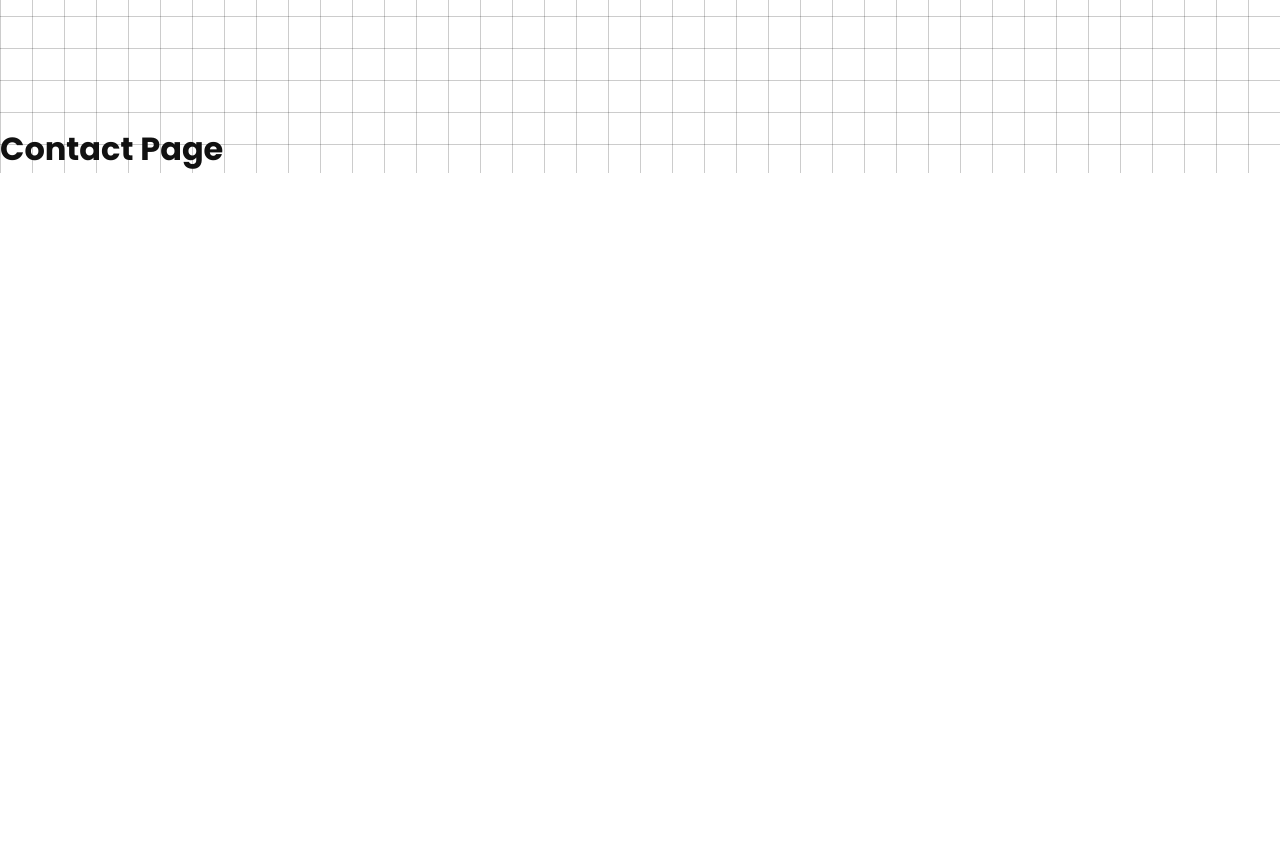
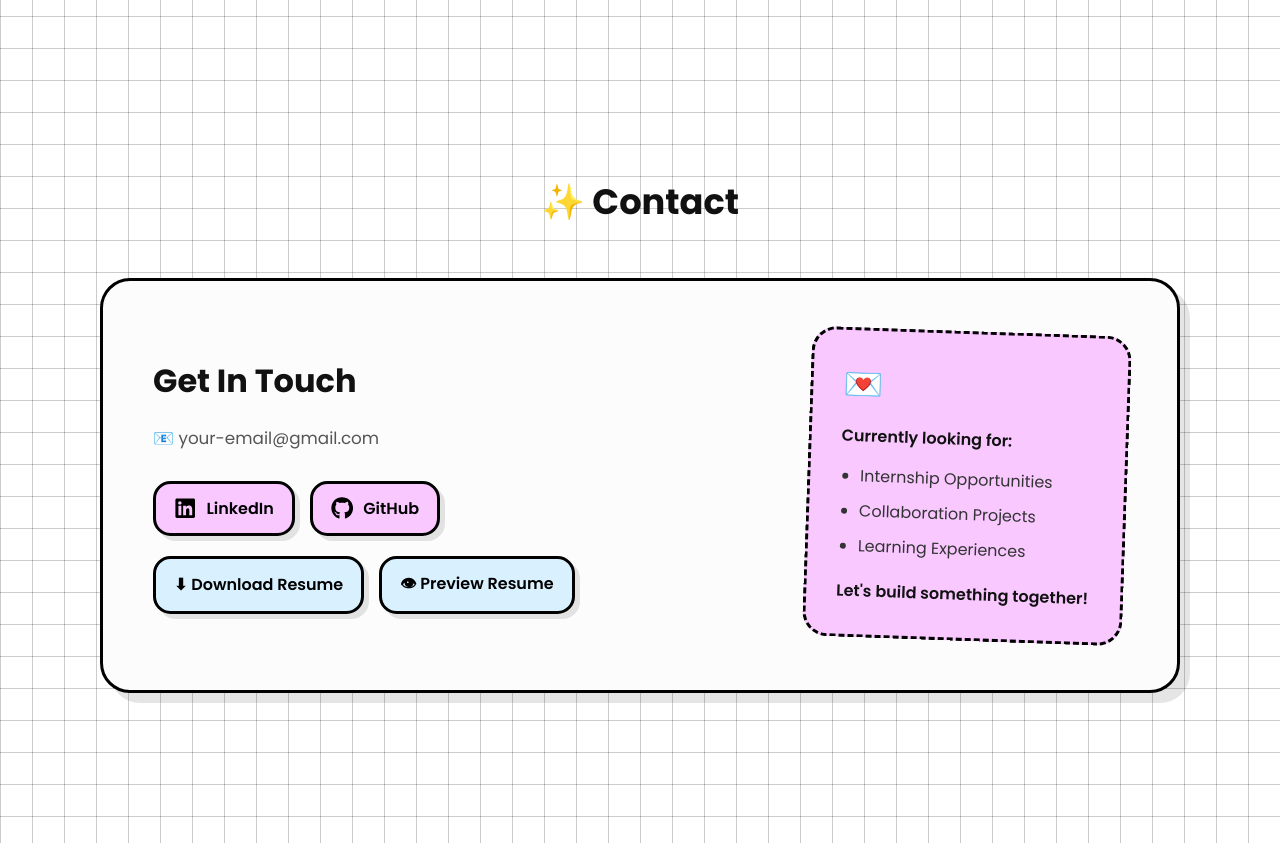
Before and after one commit to KshitijaKhilari/portfolio-website, a React (Vite) app: page / in a window 1280 px wide. Shown: the part 3440-4283 px from the top of the page. Before the commit the page ends 3613 px from the top, so only its background shows below. Built offline with nearby package versions, Linux system fonts and the light colour scheme.

Commit message:
Contact Page Done

```diff
--- /dev/null
+++ b/src/Styles/Contact.css
@@ -0,0 +1,167 @@
+.contact-section {
+  width: 100%;
+
+  padding: 50px 100px 150px;
+}
+
+.contact-title {
+  text-align: center;
+
+  font-size: 2.2rem;
+
+  margin-bottom: 50px;
+}
+
+.contact-card {
+  max-width: 1100px;
+
+  margin: 0 auto;
+
+  display: flex;
+
+  justify-content: space-between;
+
+  align-items: center;
+
+  gap: 60px;
+
+  background-color: #fcfcfc;
+
+  border: 3px solid black;
+
+  border-radius: 30px;
+
+  padding: 50px;
+
+  box-shadow: 10px 10px 0 rgba(0, 0, 0, 0.1);
+}
+
+.contact-left {
+  flex: 1;
+}
+
+.contact-heading {
+  font-size: 2rem;
+
+  color: #111;
+
+  margin-bottom: 20px;
+}
+
+.contact-email {
+  font-size: 1.05rem;
+
+  color: #555;
+
+  margin-bottom: 30px;
+}
+
+.contact-links {
+  display: flex;
+
+  gap: 15px;
+
+  margin-bottom: 20px;
+}
+
+.resume-actions {
+  display: flex;
+
+  flex-wrap: wrap;
+
+  gap: 15px;
+}
+
+.contact-button {
+  display: inline-flex;
+
+  align-items: center;
+
+  justify-content: center;
+
+  gap: 10px;
+
+  text-decoration: none;
+
+  color: black;
+
+  border: 3px solid black;
+
+  border-radius: 17.5px;
+
+  padding: 12px 18px;
+
+  font-weight: 600;
+
+  transition: 0.3s ease;
+
+  box-shadow: 5px 5px 0 rgba(0, 0, 0, 0.1);
+}
+
+.contact-button svg {
+  font-size: 1.4rem;
+
+  flex-shrink: 0;
+}
+
+.contact-button:hover {
+  transform: translateY(-4px);
+}
+
+.pink-button {
+  background-color: #f8c8ff;
+}
+
+.blue-button {
+  background-color: #d9f1ff;
+}
+
+.contact-note {
+  width: 320px;
+
+  background-color: #f8c8ff;
+
+  border: 3px dashed black;
+
+  border-radius: 25px;
+
+  padding: 30px;
+
+  transform: rotate(2deg);
+
+  flex-shrink: 0;
+}
+
+.note-content h3 {
+  font-size: 2rem;
+
+  margin-bottom: 15px;
+}
+
+.note-title {
+  font-weight: 600;
+
+  margin-bottom: 15px;
+
+  color: #111;
+}
+
+.note-content ul {
+  padding-left: 20px;
+
+  margin-bottom: 20px;
+}
+
+.note-content li {
+  margin-bottom: 10px;
+
+  color: #333;
+}
+
+.note-footer {
+  font-weight: 600;
+
+  color: #111;
+
+  line-height: 1.6;
+}
--- a/src/pages/Contact.jsx
+++ b/src/pages/Contact.jsx
@@ -1,9 +1,119 @@
+import "../styles/Contact.css"
+import { FaLinkedin, FaGithub } from "react-icons/fa"
 function Contact() {
+
     return (
-        <div>
-            <h1>Contact Page</h1>
-        </div>
+
+        <section
+            id="contact"
+            className="contact-section"
+        >
+
+            <h2 className="contact-title">
+                ✨ Contact
+            </h2>
+
+            <div className="contact-card">
+
+                <div className="contact-left">
+
+                    <h3 className="contact-heading">
+                        Get In Touch
+                    </h3>
+
+                    <p className="contact-email">
+                        📧 your-email@gmail.com
+                    </p>
+
+                    <div className="contact-links">
+
+                        <a
+                            href="https://www.linkedin.com/in/kshitija-sandip-khilari/"
+                            target="_blank"
+                            rel="noreferrer"
+                            className="contact-button pink-button"
+                        >
+                            <FaLinkedin />
+                            LinkedIn
+                        </a>
+
+                        <a
+                            href="https://github.com/KshitijaKhilari"
+                            target="_blank"
+                            rel="noreferrer"
+                            className="contact-button pink-button"
+                        >
+                            <FaGithub />
+                            GitHub
+                        </a>
+
+                    </div>
+
+                    <div className="resume-actions">
+
+                        <a
+                            href="/Kshitija_Sandip_Khilari_Resume_.pdf"
+                            download
+                            className="contact-button blue-button"
+                        >
+                            ⬇ Download Resume
+                        </a>
+
+                        <a
+                            href="/Kshitija_Sandip_Khilari_Resume_.pdf"
+                            target="_blank"
+                            rel="noreferrer"
+                            className="contact-button blue-button"
+                        >
+                            👁 Preview Resume
+                        </a>
+
+                    </div>
+
+                </div>
+
+                <div className="contact-note">
+
+                    <div className="note-content">
+
+                        <h3>
+                            💌
+                        </h3>
+
+                        <p className="note-title">
+                            Currently looking for:
+                        </p>
+
+                        <ul>
+
+                            <li>
+                                Internship Opportunities
+                            </li>
+
+                            <li>
+                                Collaboration Projects
+                            </li>
+
+                            <li>
+                                Learning Experiences
+                            </li>
+
+                        </ul>
+
+                        <p className="note-footer">
+                            Let's build something together!
+                        </p>
+
+                    </div>
+
+                </div>
+
+            </div>
+
+        </section>
+
     )
+
 }
 
 export default Contact
```
